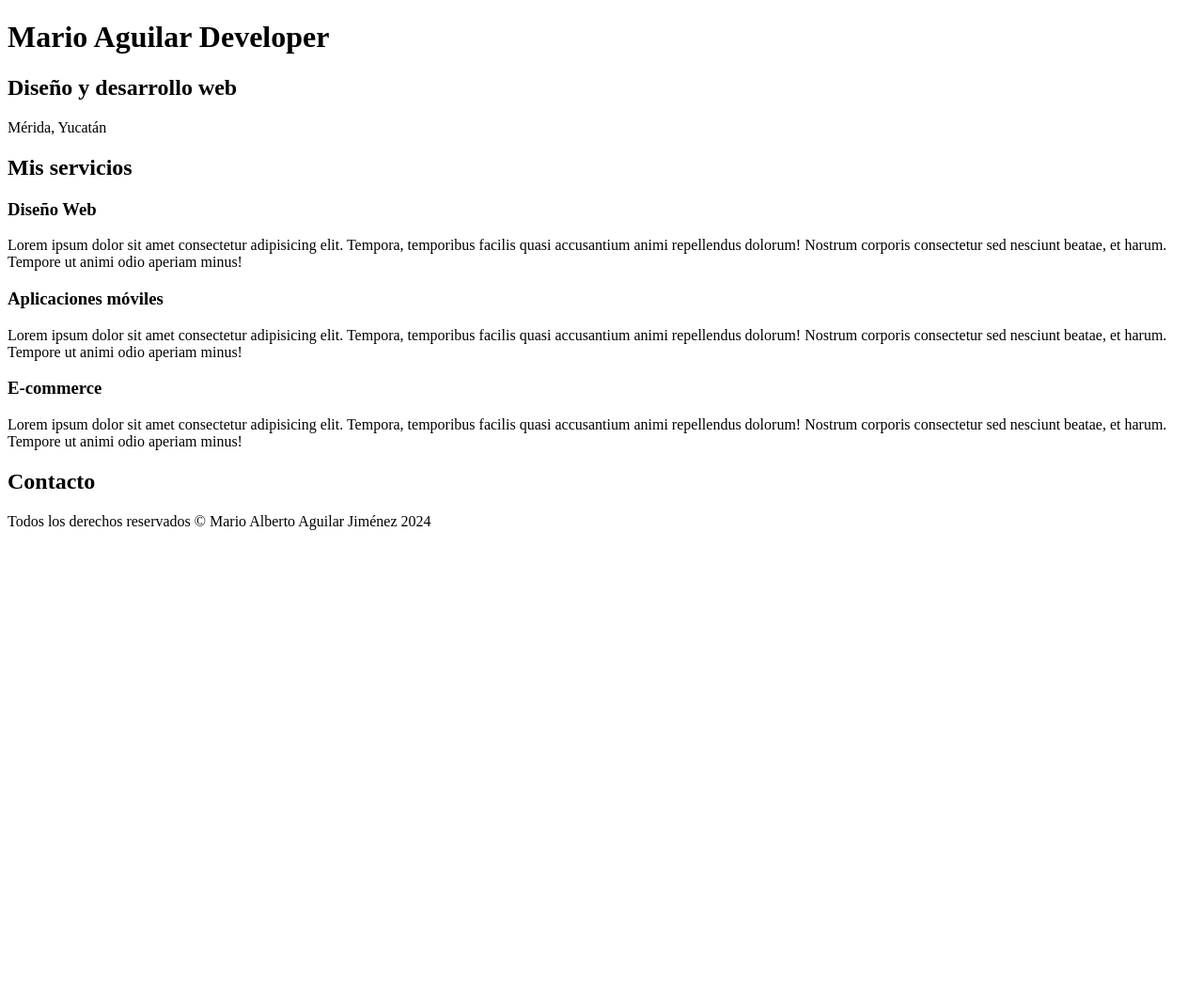
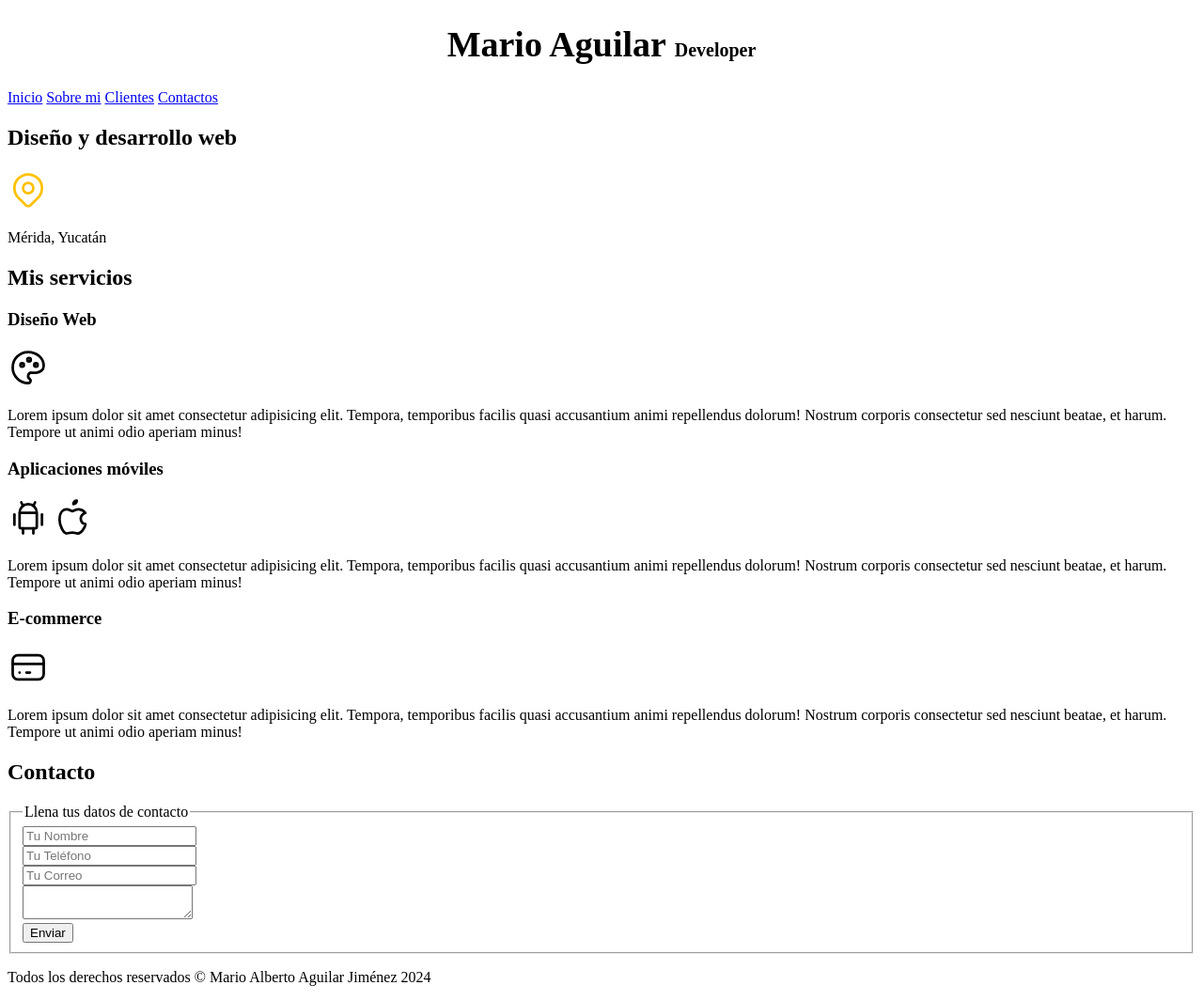
Before and after one commit to MarAguilarLLL/Practica-1-Web-Developer, a plain HTML site: page index.html in a window 1280 px wide. Shown: the whole page at 94% size. Before the commit the page ends 800 px from the top, so only its background shows below. Drawn offline with Linux system fonts and the light colour scheme.

Commit message:
Iniciando estilos

```diff
--- /dev/null
+++ b/CSS/styles.css
@@ -0,0 +1,17 @@
+/*esto va de ley*/
+html{
+    font-size: 62.5%;
+}
+body{
+    font-size: 16px;
+}
+
+/*el punto es para hacer refencia a clases*/
+.titulo{
+    text-align: center;
+    font-size: 3.8rem;
+}
+
+.titulo span{
+    font-size: 2rem;
+}
--- a/index.html
+++ b/index.html
@@ -3,16 +3,29 @@
 <head>
     <meta charset="UTF-8">
     <meta name="viewport" content="width=device-width, initial-scale=1.0">
-    <title>Document</title>
+    <link rel="preload" href="">
+    <link rel="stylesheet" href="css/styles.css" as="style">
+    <title>Mario Aguilar</title>
 </head>
 <body>
     <header>
-        <h1>Mario Aguilar Developer</h1>
+        <h1 class="titulo">Mario Aguilar <span>Developer</span></h1>
     </header>
+
+    <nav>
+        <a href="#">Inicio</a>
+        <a href="#">Sobre mi</a>
+        <a href="#">Clientes</a>
+        <a href="#">Contactos</a>
+    </nav>
 
     <Section>
         <h2>Diseño y desarrollo web</h2>
-
+        <svg xmlns="http://www.w3.org/2000/svg" class="icon icon-tabler icon-tabler-map-pin" width="44" height="44" viewBox="0 0 24 24" stroke-width="1.5" stroke="#ffc107" fill="none" stroke-linecap="round" stroke-linejoin="round">
+            <path stroke="none" d="M0 0h24v24H0z" fill="none"/>
+            <path d="M9 11a3 3 0 1 0 6 0a3 3 0 0 0 -6 0" />
+            <path d="M17.657 16.657l-4.243 4.243a2 2 0 0 1 -2.827 0l-4.244 -4.243a8 8 0 1 1 11.314 0z" />
+          </svg>
         <p>Mérida, Yucatán</p>
     </Section>
 
@@ -21,22 +34,81 @@
         <h2>Mis servicios</h2>
         <section>
         <h3>Diseño Web</h3>
+        <svg xmlns="http://www.w3.org/2000/svg" class="icon icon-tabler icon-tabler-palette" width="44" height="44" viewBox="0 0 24 24" stroke-width="1.5" stroke="#000000" fill="none" stroke-linecap="round" stroke-linejoin="round">
+            <path stroke="none" d="M0 0h24v24H0z" fill="none"/>
+            <path d="M12 21a9 9 0 0 1 0 -18c4.97 0 9 3.582 9 8c0 1.06 -.474 2.078 -1.318 2.828c-.844 .75 -1.989 1.172 -3.182 1.172h-2.5a2 2 0 0 0 -1 3.75a1.3 1.3 0 0 1 -1 2.25" />
+            <path d="M8.5 10.5m-1 0a1 1 0 1 0 2 0a1 1 0 1 0 -2 0" />
+            <path d="M12.5 7.5m-1 0a1 1 0 1 0 2 0a1 1 0 1 0 -2 0" />
+            <path d="M16.5 10.5m-1 0a1 1 0 1 0 2 0a1 1 0 1 0 -2 0" />
+          </svg>
         <p>Lorem ipsum dolor sit amet consectetur adipisicing elit. Tempora, temporibus facilis quasi accusantium animi repellendus dolorum! Nostrum corporis consectetur sed nesciunt beatae, et harum. Tempore ut animi odio aperiam minus!</p>
         </section>
 
         <section>
         <h3>Aplicaciones móviles</h3>
+        <svg xmlns="http://www.w3.org/2000/svg" class="icon icon-tabler icon-tabler-brand-android" width="44" height="44" viewBox="0 0 24 24" stroke-width="1.5" stroke="#000000" fill="none" stroke-linecap="round" stroke-linejoin="round">
+            <path stroke="none" d="M0 0h24v24H0z" fill="none"/>
+            <path d="M4 10l0 6" />
+            <path d="M20 10l0 6" />
+            <path d="M7 9h10v8a1 1 0 0 1 -1 1h-8a1 1 0 0 1 -1 -1v-8a5 5 0 0 1 10 0" />
+            <path d="M8 3l1 2" />
+            <path d="M16 3l-1 2" />
+            <path d="M9 18l0 3" />
+            <path d="M15 18l0 3" />
+          </svg>
+          <svg xmlns="http://www.w3.org/2000/svg" class="icon icon-tabler icon-tabler-brand-apple" width="44" height="44" viewBox="0 0 24 24" stroke-width="1.5" stroke="#000000" fill="none" stroke-linecap="round" stroke-linejoin="round">
+            <path stroke="none" d="M0 0h24v24H0z" fill="none"/>
+            <path d="M8.286 7.008c-3.216 0 -4.286 3.23 -4.286 5.92c0 3.229 2.143 8.072 4.286 8.072c1.165 -.05 1.799 -.538 3.214 -.538c1.406 0 1.607 .538 3.214 .538s4.286 -3.229 4.286 -5.381c-.03 -.011 -2.649 -.434 -2.679 -3.23c-.02 -2.335 2.589 -3.179 2.679 -3.228c-1.096 -1.606 -3.162 -2.113 -3.75 -2.153c-1.535 -.12 -3.032 1.077 -3.75 1.077c-.729 0 -2.036 -1.077 -3.214 -1.077z" />
+            <path d="M12 4a2 2 0 0 0 2 -2a2 2 0 0 0 -2 2" />
+          </svg>
         <p>Lorem ipsum dolor sit amet consectetur adipisicing elit. Tempora, temporibus facilis quasi accusantium animi repellendus dolorum! Nostrum corporis consectetur sed nesciunt beatae, et harum. Tempore ut animi odio aperiam minus!</p>
         </section>
 
         <section>
         <h3>E-commerce</h3>
+        <svg xmlns="http://www.w3.org/2000/svg" class="icon icon-tabler icon-tabler-credit-card" width="44" height="44" viewBox="0 0 24 24" stroke-width="1.5" stroke="#000000" fill="none" stroke-linecap="round" stroke-linejoin="round">
+            <path stroke="none" d="M0 0h24v24H0z" fill="none"/>
+            <path d="M3 5m0 3a3 3 0 0 1 3 -3h12a3 3 0 0 1 3 3v8a3 3 0 0 1 -3 3h-12a3 3 0 0 1 -3 -3z" />
+            <path d="M3 10l18 0" />
+            <path d="M7 15l.01 0" />
+            <path d="M11 15l2 0" />
+          </svg>
         <p>Lorem ipsum dolor sit amet consectetur adipisicing elit. Tempora, temporibus facilis quasi accusantium animi repellendus dolorum! Nostrum corporis consectetur sed nesciunt beatae, et harum. Tempore ut animi odio aperiam minus!</p>
         </section>
     </main>
 
     <section>
         <H2>Contacto</H2>
+        <form>
+            <fieldset>
+                <legend>
+                    Llena tus datos de contacto</legend>
+                    <div>
+                        <label for="Nombre"></label>
+                        <input type="text" placeholder="Tu Nombre">
+                    </div>
+
+                    <div>
+                        <label for="Telefono"></label>
+                        <input type="tel" placeholder="Tu Teléfono">
+                    </div>
+
+                    <div>
+                        <label for="Correo"></label>
+                        <input type="email" placeholder="Tu Correo">
+                    </div>
+
+                    <div>
+                        <label for="Mensaje"></label>
+                        <textarea></textarea>
+                    </div>
+
+                    <div>
+                        <input type="submit" value="Enviar">
+                    </div>
+
+            </fieldset>
+        </form>
     </section>
 
     <footer>
```
